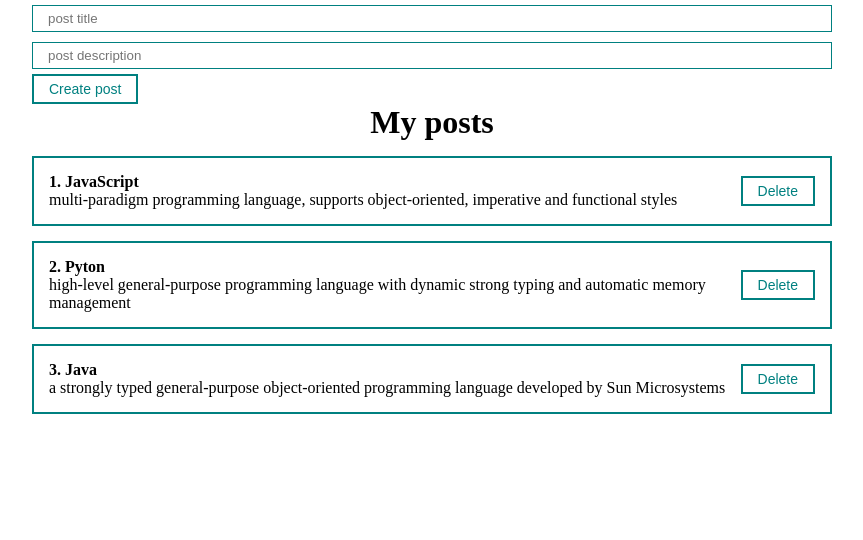
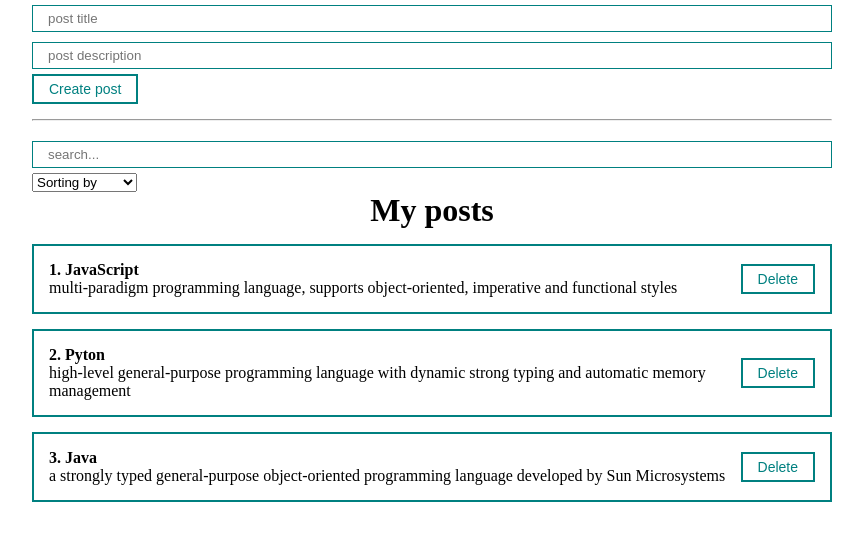
Before and after one commit to Mowgle88/my-react-app, a React (Create React App) app: page / in a window 1280 px wide. Shown: the top 540 px of the page, without its empty margins (208-1071 px from the left). Built offline with nearby package versions, Linux system fonts and the light colour scheme.

Commit message:
feat: add filter and search

```diff
--- a/src/App.tsx
+++ b/src/App.tsx
@@ -1,6 +1,8 @@
-import React, { useState } from 'react';
+import React, { useMemo, useState } from 'react';
 import PostForm from './components/PostForm';
 import PostList from './components/PostList';
+import MyInput from './components/UI/input/MyInput';
+import MySelect, { Options } from './components/UI/select/MySelect';
 import { IPost } from './models';
 import './styles/App.css';
 
@@ -12,6 +14,21 @@ function App() {
     {id: 3, title: "Java", description: "a strongly typed general-purpose object-oriented programming language developed by Sun Microsystems"}
   ]);
 
+  const[selectedSort, setSelectedSort] = useState('');
+  const[searchQuery, setSsearchQuery] = useState('');
+
+  const sortedPosts = useMemo(() => {
+    console.log('dfasffasdfasdfasdfasd')
+    if(selectedSort) {
+      return [...posts].sort((a, b) => a[selectedSort as Options].localeCompare(b[selectedSort as Options]))
+    }
+    return posts;
+  }, [selectedSort, posts]);
+
+  const sortedAndSearchedPosts = useMemo(() => {
+    return sortedPosts.filter(post => post.title.toLowerCase().includes(searchQuery.toLowerCase()))
+  }, [searchQuery, sortedPosts]);
+
   const createPost = (newPost: IPost) => {
     setPosts([...posts, newPost])
   }
@@ -20,11 +37,33 @@ function App() {
     setPosts(posts.filter(p => p.id !== post.id))
   }
 
+  const sortPosts = ((sort: 'title' | 'description') => {
+    setSelectedSort(sort);
+  })
+
   return (
     <div className='App'>
       <PostForm create={createPost}/>
-      {posts.length
-        ? <PostList remove={removePost} posts={posts} title="My posts"/>
+      <hr style={{margin: "15px 0"}} />
+      <div>
+        <MyInput
+          type="text"
+          value={searchQuery}
+          onChange={e => setSsearchQuery(e.target.value)}
+          placeholder="search..."
+        />
+        <MySelect
+          value={selectedSort}
+          onChange={sortPosts}
+          defaultValue="Sorting by"
+          options={[
+            {value: 'title',  name: 'by title' },
+            {value: 'description',  name: 'by description' },
+          ]}
+        />
+      </div>
+      {sortedAndSearchedPosts.length
+        ? <PostList remove={removePost} posts={sortedAndSearchedPosts} title="My posts"/>
         : <h1 style={{textAlign: 'center'}}>Posts not found</h1>
       }
     </div>
--- a/src/components/UI/input/MyInput.tsx
+++ b/src/components/UI/input/MyInput.tsx
@@ -1,14 +1,14 @@
 import React from 'react'
 import classes from './MyInput.module.css'
 
-interface ButtonProps {
+interface InputProps {
   type: string,
   placeholder: string,
   value: string,
   onChange: (e: React.ChangeEvent<HTMLInputElement>) => void
 }
 
-export default function MyInput(props: ButtonProps) {
+export default function MyInput(props: InputProps) {
   return (
     <input className={classes.MyInput} {...props} />
   )
--- /dev/null
+++ b/src/components/UI/select/MySelect.module.css
@@ -0,0 +1,6 @@
+.MySelect {
+  width: 100%;
+  padding: 5px 15px;
+  margin: 5px 0;
+  border: 1px solid teal;
+}
--- /dev/null
+++ b/src/components/UI/select/MySelect.tsx
@@ -0,0 +1,26 @@
+import React from 'react'
+import classes from './MySelect.module.css'
+
+interface SelectProps {
+  defaultValue: string,
+  options: {
+    value: string,
+    name: string,
+  }[],
+  value: string,
+  onChange: (event: Options) => void
+}
+
+export type Options = 'title' | 'description';
+
+export default function MySelect({options, defaultValue, value, onChange}: SelectProps) {
+  return (
+    <select
+      value={value}
+      onChange={event => onChange(event.target.value as Options)}
+    >
+      <option disabled value="">{defaultValue}</option>
+      {options.map(option => <option value={option.value} key={option.value}>{option.name}</option>)}
+    </select>
+  )
+}
```
